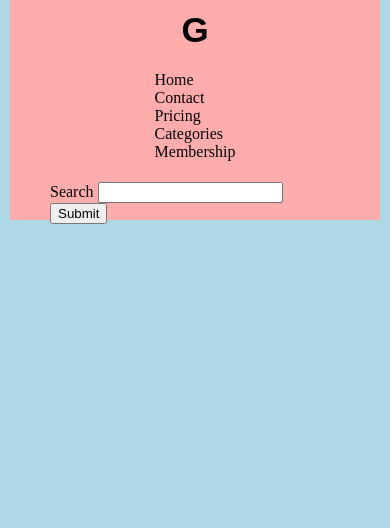
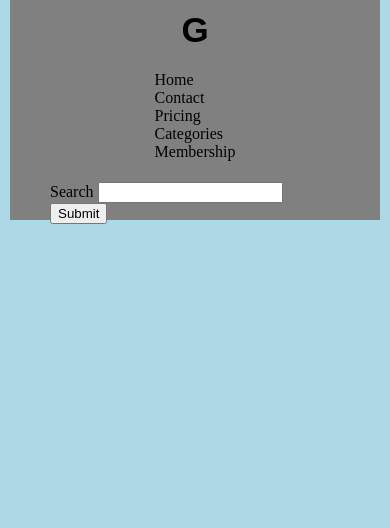
Before and after one commit to jemalSeid/Vegan-generation, a plain HTML site: page index.html in a window 390 px wide. Shown: the top 528 px of the page. Drawn offline with nearby package versions, Linux system fonts and the light colour scheme; a web font is replaced by a local one.

Commit message:
Update style.css

```diff
--- a/style.css
+++ b/style.css
@@ -169,7 +169,7 @@ footer a {
   nav {
     flex-direction: column;
     height: 200px;
-     background-color:#FFACAC;
+     background-color:grey;
   }
 
   nav ul {
```
